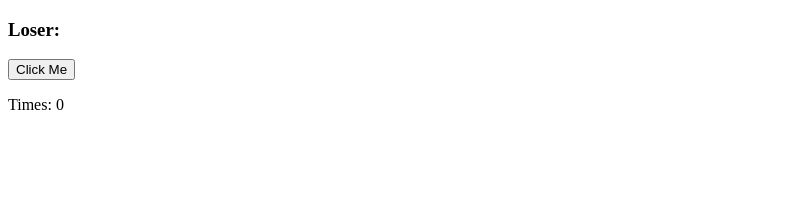
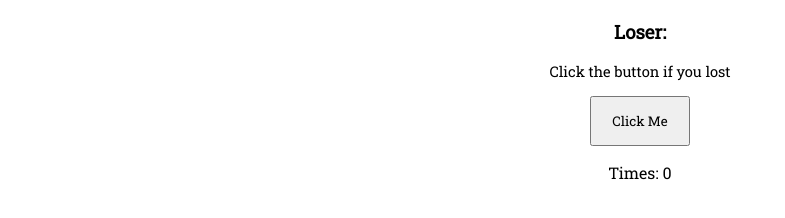
Before and after one commit to Walmart10/losscounter2, a website: page browser/counter.html in a window 1280 px wide. Shown: the whole page, without its empty margins (0-785 px from the left). Drawn offline with Linux system fonts and the light colour scheme; no server answers.

Commit message:
Styling the counter page

```diff
--- a/browser/counter.css
+++ b/browser/counter.css
@@ -0,0 +1,13 @@
+* {
+	font-family: 'Roboto Slab', serif;
+	margin-left: auto;
+	margin-right: auto;
+	text-align: center;
+}
+#counter {
+	height: 50px;
+	width: 100px;
+}
+#directions {
+	font-size: 11pt;
+}
--- a/browser/counter.html
+++ b/browser/counter.html
@@ -4,13 +4,14 @@
         <title>Loss Counter 2.0</title>
 
         <link href="https://fonts.googleapis.com/css2?family=Roboto+Slab&display=swap" rel="stylesheet">
-        <link re="stylesheet" src="counter.css">
+        <link href="counter.css" rel="stylesheet">
 
         <script src="jquery.min.js"></script>
         <script src="counter.js"></script>
     </head>
     <body>
         <h3>Loser: <a id="loser"></a></h3>
+        <p id="directions">Click the button if you lost</p>
         <button id="counter">Click Me</button>
         <p>Times: <a id="clicks">0</a></p>
     </body>
```
